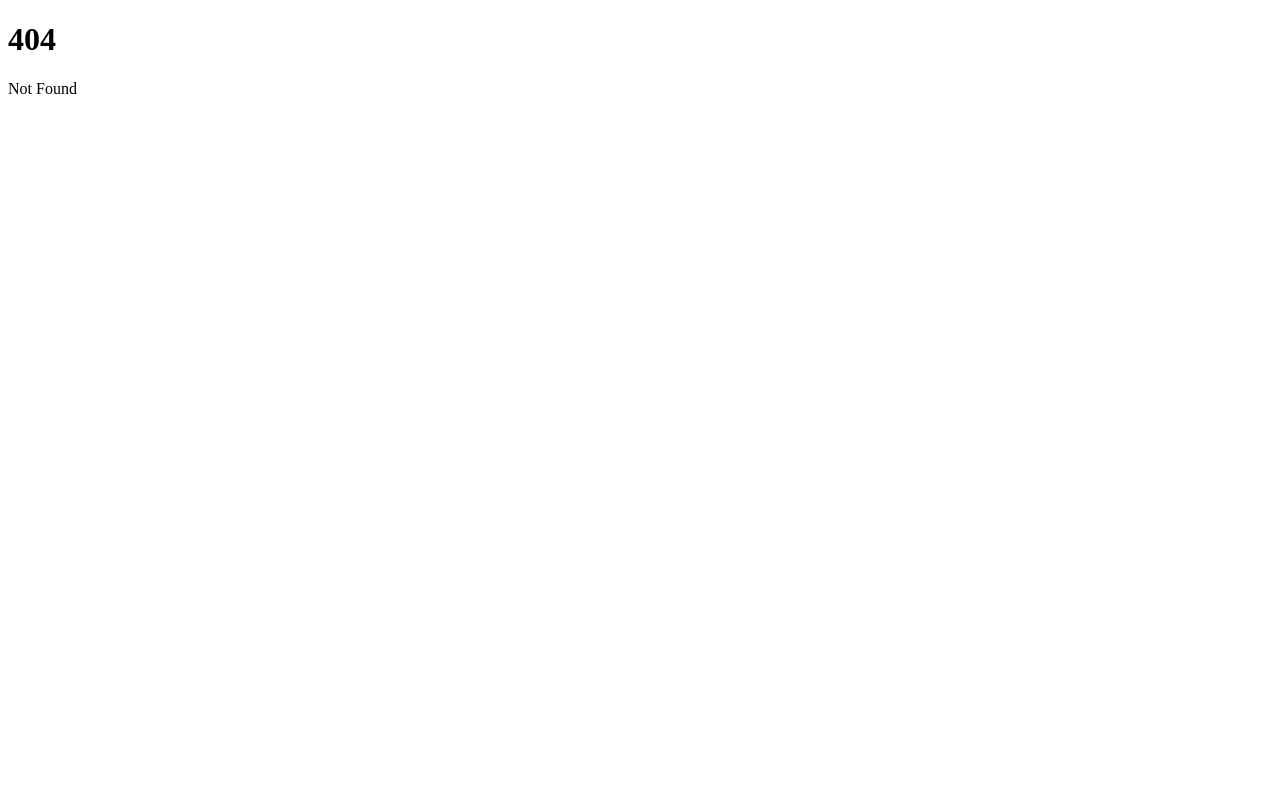
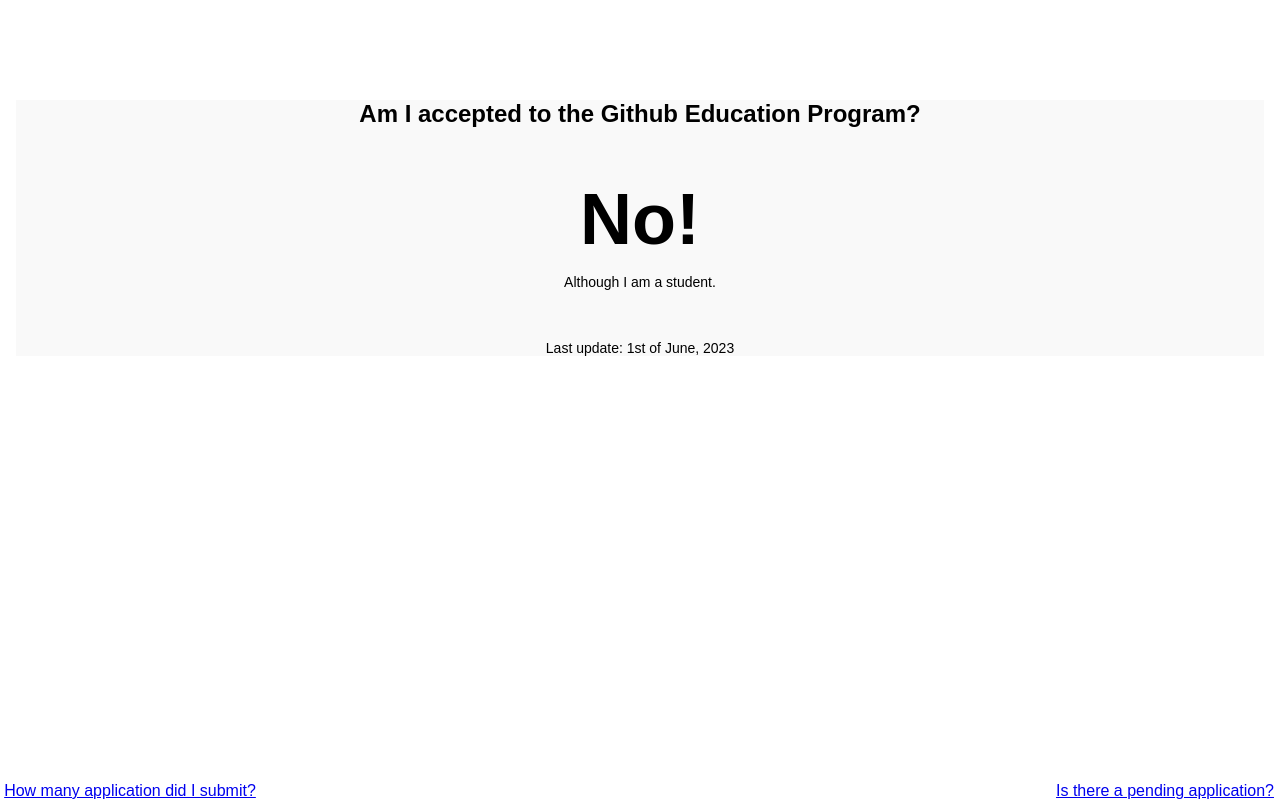
Before and after one commit to Smajlll/time-rejectedgh, a SvelteKit app: page /amiaccepted in a window 1280 px wide. Before the commit this address had no page. Built offline with nearby package versions, Linux system fonts and the light colour scheme.

Commit message:
+2 stránky pro to jestli je momentálně podaná přihláška + jestli jsem přijat + nav bar dole

```diff
--- a/src/routes/+page.svelte
+++ b/src/routes/+page.svelte
@@ -1,9 +1,11 @@
 <body>
   <div class="env">
-  <h1><b>How many times have I been rejected from Github Education Student Program</b></h1>
+  <h1><b>How many times have I applied for Github Education Student Program</b></h1>
   <div class="big-number">6 times</div>
-  <p>and counting...</p>
+  <p>and 6 of them were rejected :(</p>
   </div>
+  <a href="/amiaccepted" class="accepted">Am I accepted yet?</a>
+  <a href="/ispending" class="pending">Is there a pending application?</a>
 </body>
 
 <style>
@@ -34,4 +36,18 @@
 		text-align: center;
 		font-family: Arial, Helvetica, sans-serif;
 		}
+		.accepted {
+        position: fixed;
+        bottom: 0;
+        left: 0;
+        width: 150px;
+        font-family: Arial, Helvetica, sans-serif;
+        }
+		.pending {
+        position: fixed;
+        bottom: 0;
+        right: 0;
+        width: 230px;
+        font-family: Arial, Helvetica, sans-serif;
+        }
 </style>
--- /dev/null
+++ b/src/routes/amiaccepted/+page.svelte
@@ -0,0 +1,57 @@
+<body>
+    <div class="env">
+    <h1><b>Am I accepted to the Github Education Program?</b></h1>
+    <div class="big-number">No!</div>
+    <p>Although I am a student.</p>
+    <p>Last update: 1st of June, 2023</p>
+    </div>
+    <nav>
+      <a href="/" class="accepted">How many application did I submit?</a>
+      <a href="/ispending" class="pending">Is there a pending application?</a>
+    </nav>
+  </body>
+
+  <style>
+          body {
+          background: #f9f9f9;
+            text-align: center;
+          }
+
+          h1 {
+            font-size: 24px;
+            font-weight: bold;
+            margin-top: 100px;
+          text-align: center;
+          font-family: Arial, Helvetica, sans-serif;
+          }
+
+          .big-number {
+            font-size: 72px;
+            font-weight: bold;
+            margin-top: 50px;
+          background: inherit;
+          font-family: Arial, Helvetica, sans-serif;
+          }
+
+          p {
+            font-size: 14px;
+            margin-bottom: 50px;
+          text-align: center;
+          font-family: Arial, Helvetica, sans-serif;
+          }
+
+          .accepted {
+            position: fixed;
+            bottom: 0;
+            left: 0;
+            width: 260px;
+            font-family: Arial, Helvetica, sans-serif;
+          }
+          .pending {
+            position: fixed;
+            bottom: 0;
+            right: 0;
+            width: 230px;
+            font-family: Arial, Helvetica, sans-serif;
+            }
+  </style>
--- /dev/null
+++ b/src/routes/ispending/+page.svelte
@@ -0,0 +1,53 @@
+<body>
+    <div class="env">
+    <h1><b>Is there an application pending right now?</b></h1>
+    <div class="big-number">Yes, there is!</div>
+    <p>And it was submitted on 31th of May, 2023</p>
+    </div>
+    <a href="/" class="accepted">How many applications did I submit?</a>
+    <a href="/amiaccepted" class="pending">Am I accepted yet?</a>
+  </body>
+
+  <style>
+          body {
+          background: #f9f9f9;
+            text-align: center;
+          }
+
+          h1 {
+            font-size: 24px;
+            font-weight: bold;
+            margin-top: 100px;
+            text-align: center;
+            font-family: Arial, Helvetica, sans-serif;
+            }
+
+          .big-number {
+            font-size: 72px;
+            font-weight: bold;
+            margin-top: 50px;
+            background: inherit;
+            font-family: Arial, Helvetica, sans-serif;
+          }
+
+          p {
+            font-size: 14px;
+            margin-bottom: 50px;
+            text-align: center;
+            font-family: Arial, Helvetica, sans-serif;
+            }
+           .accepted {
+            position: fixed;
+            bottom: 0;
+            left: 0;
+            width: 260px;
+            font-family: Arial, Helvetica, sans-serif;
+            }
+          .pending {
+            position: fixed;
+            bottom: 0;
+            right: 0;
+            width: 150px;
+            font-family: Arial, Helvetica, sans-serif;
+            }
+  </style>
```
Also changed, not shown: 1 other file (tests, documents, lock files or other folders).
